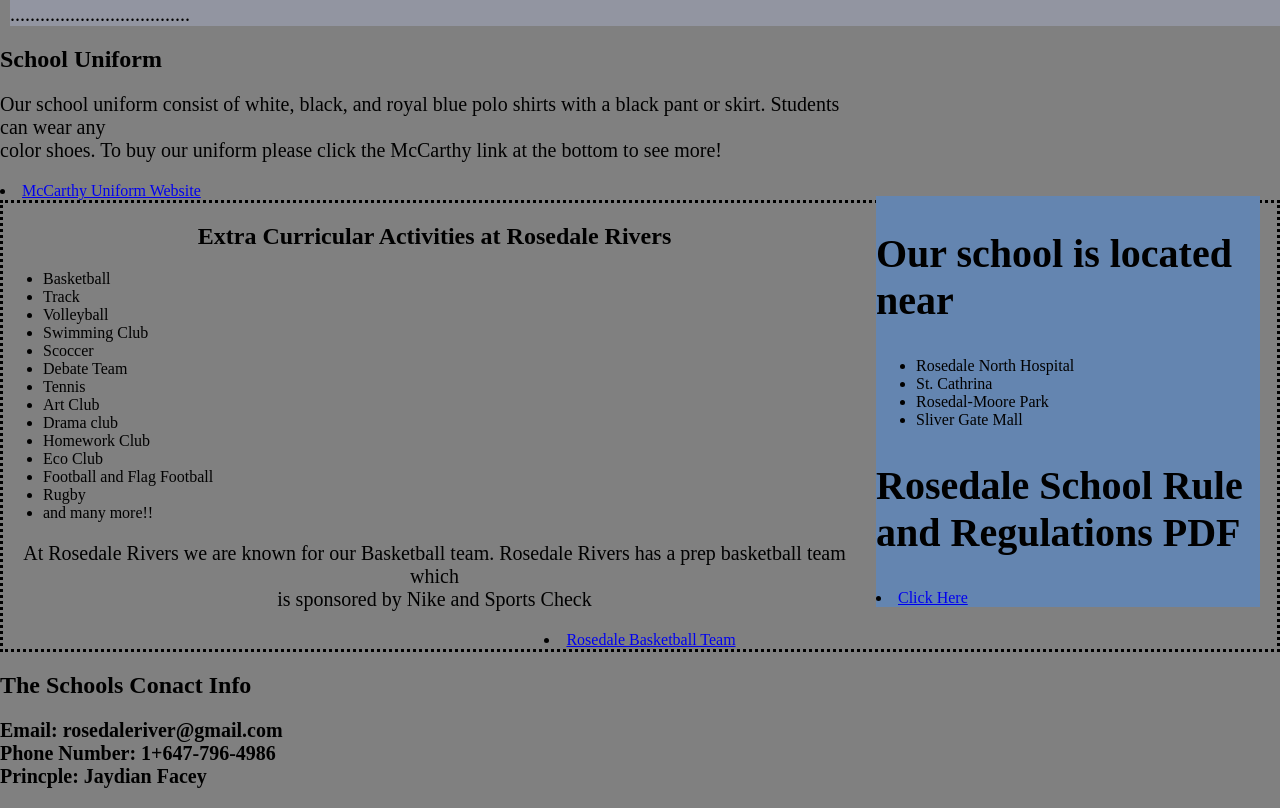
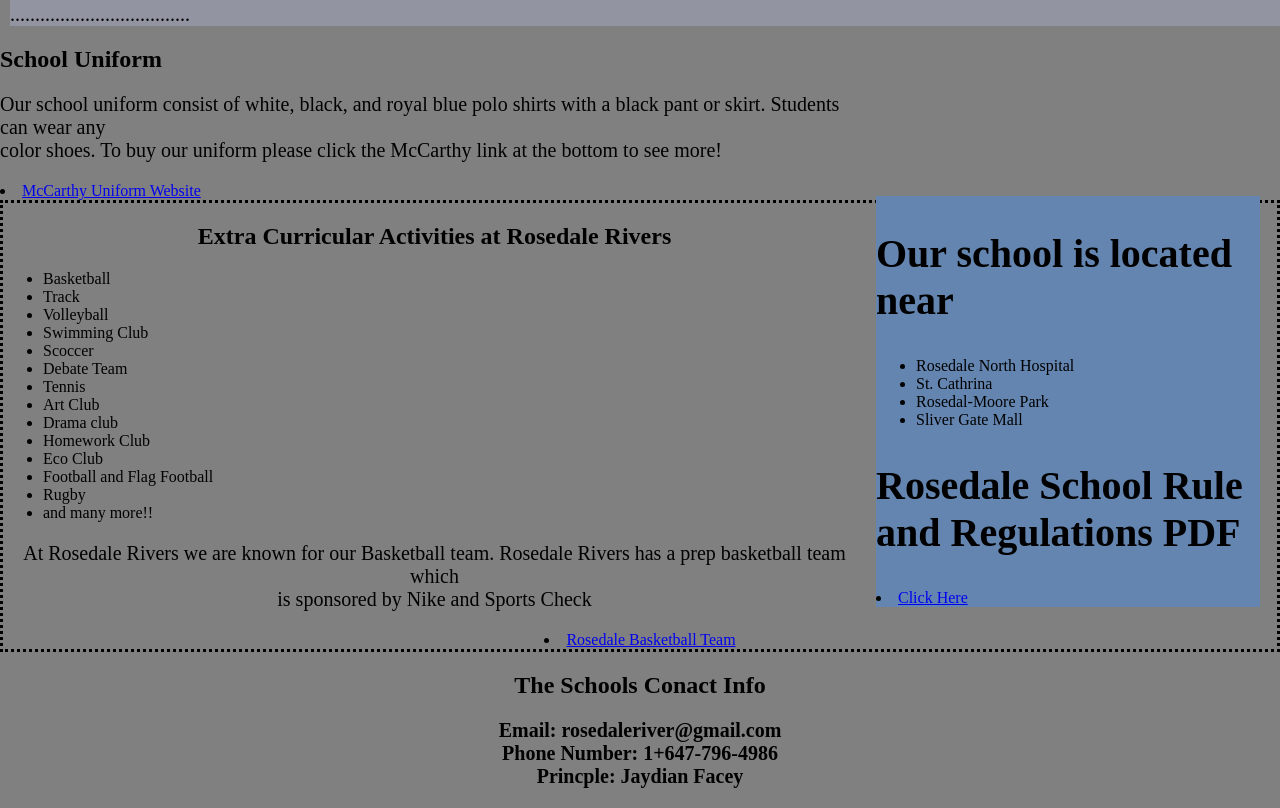
Before and after one commit to Alishaax/Alishaax.github.io, a plain HTML site: page index.html in a window 1280 px wide. Shown: the part 1018-1826 px from the top of the page. Drawn offline with Linux system fonts and the light colour scheme.

Commit message:
Update index.html

```diff
--- a/index.html
+++ b/index.html
@@ -91,8 +91,8 @@ Email: layses.martin.4@gmail.com</p>
     <li><a href="page2.html">Rosedale Basketball Team</a></li>
     </center>
     </div>
-  <h2> The Schools Conact Info </h2>
+ <center> <h2> The Schools Conact Info </h2>
   <p> <strong> Email: rosedaleriver@gmail.com<br> Phone Number: 1+647-796-4986<br> Princple: Jaydian Facey</strong></p>
-
+    </center>
 </body>
 </html>
```
